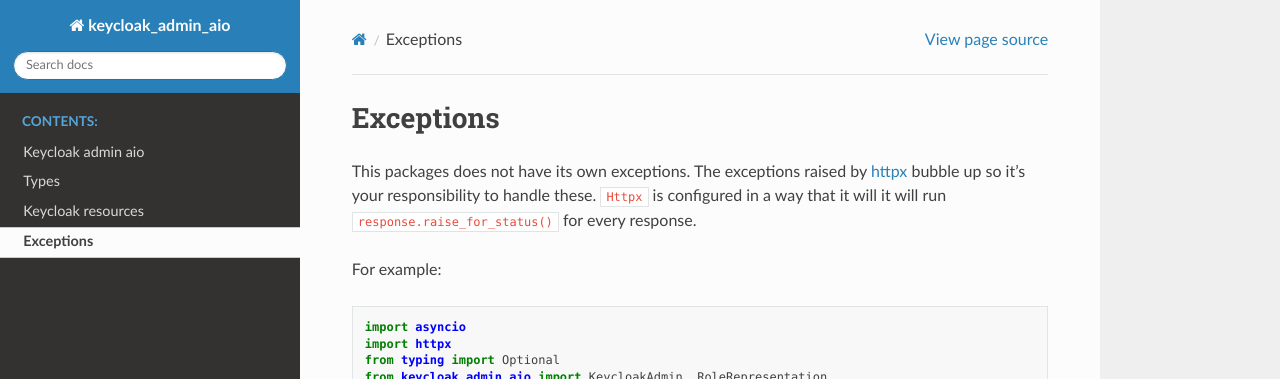
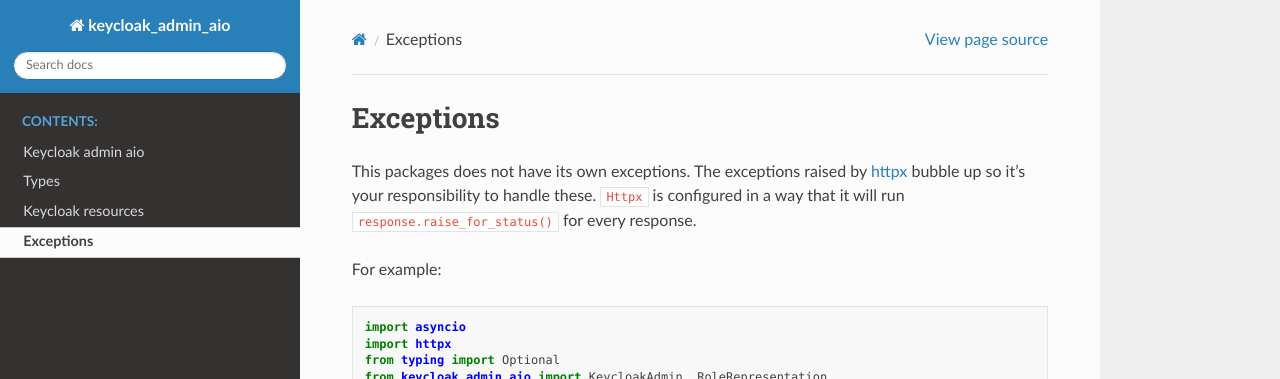
Before and after one commit to V-Mann-Nick/keycloak-admin-aio, a Sphinx documentation site: the page built from docs/exceptions.rst, in a window 1280 px wide. Shown: the top 379 px of the page. Built offline with Sphinx 7.4.7 and the Read the Docs theme 2.0.0, drawn with Linux system fonts in a browser that asks for light colours.

Commit message:
docs: minor documentation mistakes fixed
- code example for client credential instantiation fixed
- spelling mistake in `docs/exceptions.rst` fixed
- added pypi link to the list of links

```diff
--- a/README.rst
+++ b/README.rst
@@ -13,6 +13,7 @@
 
 - `Source code <https://github.com/delphai/keycloak-admin-aio>`_
 - `Documentation <https://delphai.github.io/keycloak-admin-aio/>`_
+- `Pypi <https://pypi.org/project/keycloak-admin-aio/>`_
 
 How to install?
 ---------------
@@ -56,6 +57,7 @@
 .. code:: python
 
     keycloak_admin_args = {
+        "realm": realm,
         "server_url": server_url,
         "client_id": client_id,
         "client_secret": "the_secret",
--- a/docs/exceptions.rst
+++ b/docs/exceptions.rst
@@ -3,7 +3,7 @@
 
 This packages does not have its own exceptions. The exceptions raised by `httpx
 <https://github.com/encode/httpx/>`_ bubble up so it's your responsibility to
-handle these. ``Httpx`` is configured in a way that it will it will run
+handle these. ``Httpx`` is configured in a way that it will run
 ``response.raise_for_status()`` for every response.
 
 For example:
```
